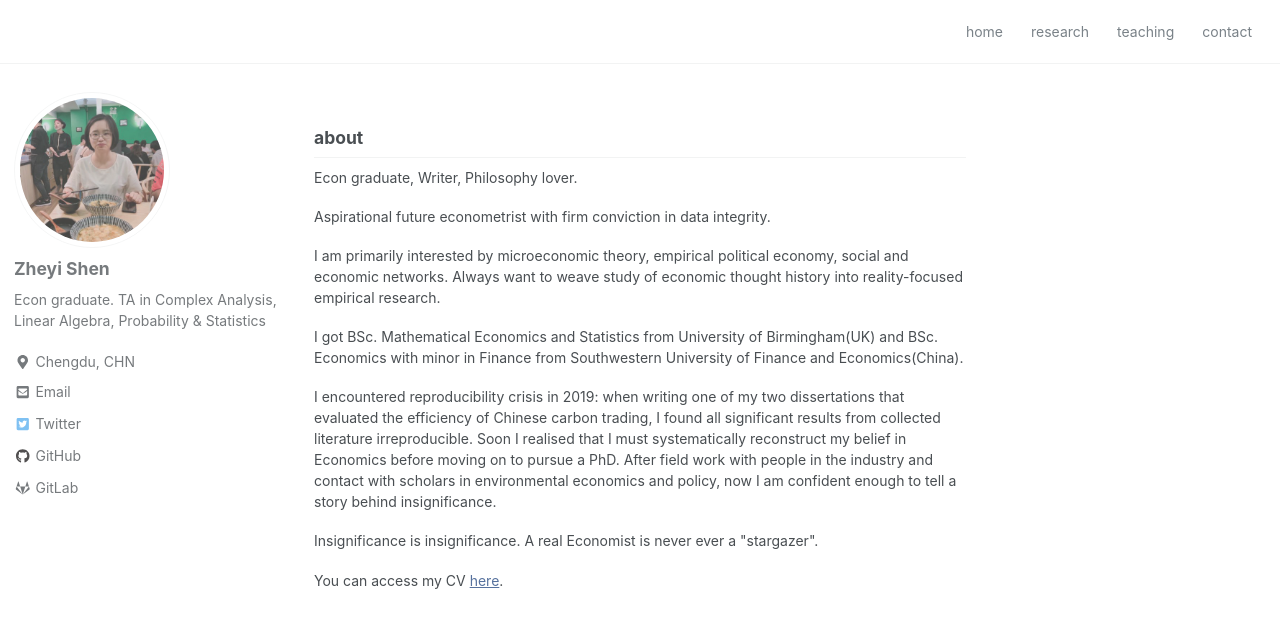
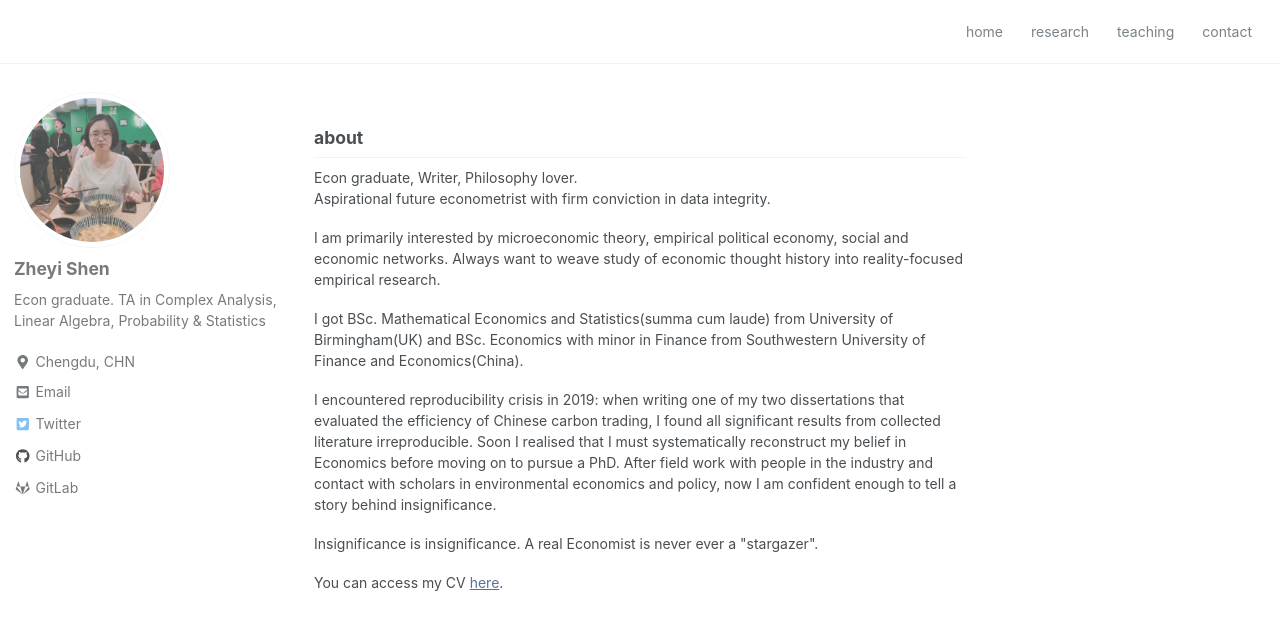
Before and after one commit to Zoey1102/Zoey1102.github.io, a Jekyll site: the page built from index.md, in a window 1280 px wide and 900 px high. Shown: the top 630 px of the window. Built offline with Jekyll 4.4.1, drawn with Linux system fonts in a browser that asks for light colours; nearby versions of some CDN libraries.

Commit message:
Update index.md

```diff
--- a/index.md
+++ b/index.md
@@ -6,13 +6,13 @@ author_profile: true
 
 ## about
 
-<p align="justify"> Econ graduate, Writer, Philosophy lover. </p>
-<p> Aspirational future econometrist with firm conviction in data integrity. </p>
+<p align="justify"> Econ graduate, Writer, Philosophy lover. <br>
+Aspirational future econometrist with firm conviction in data integrity. </p>
 
 <p> I am primarily interested by microeconomic theory, empirical political economy, social and economic networks.
 Always want to weave study of economic thought history into reality-focused empirical research. </p>
 
-<p> I got BSc. Mathematical Economics and Statistics from  University of Birmingham(UK) and BSc. Economics with minor in Finance from Southwestern University of Finance and Economics(China).  </p>
+<p> I got BSc. Mathematical Economics and Statistics(summa cum laude) from  University of Birmingham(UK) and BSc. Economics with minor in Finance from Southwestern University of Finance and Economics(China).  </p>
 
 <p> I encountered reproducibility crisis in 2019: when writing one of my two dissertations that evaluated the efficiency of Chinese carbon trading, I found all significant results from collected literature irreproducible. Soon I realised that I must systematically reconstruct my belief in Economics before moving on to pursue a PhD. After field work with people in the industry and contact with scholars in environmental economics and policy, now I am confident enough to tell a story behind insignificance. </p>
 
```
